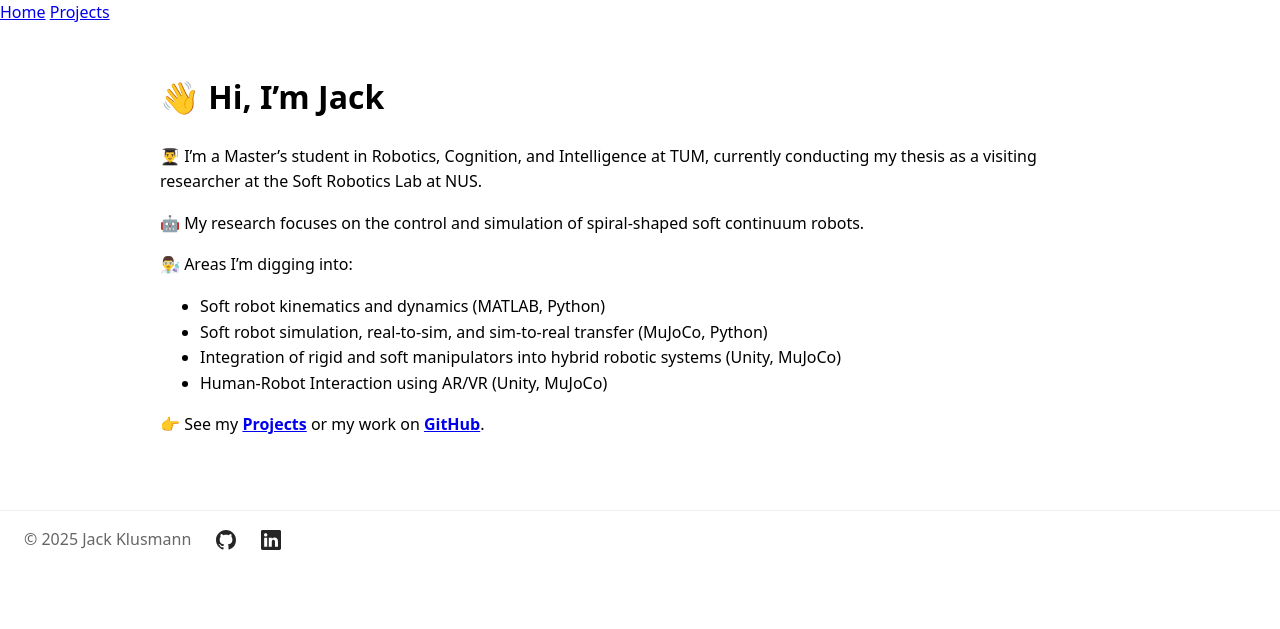
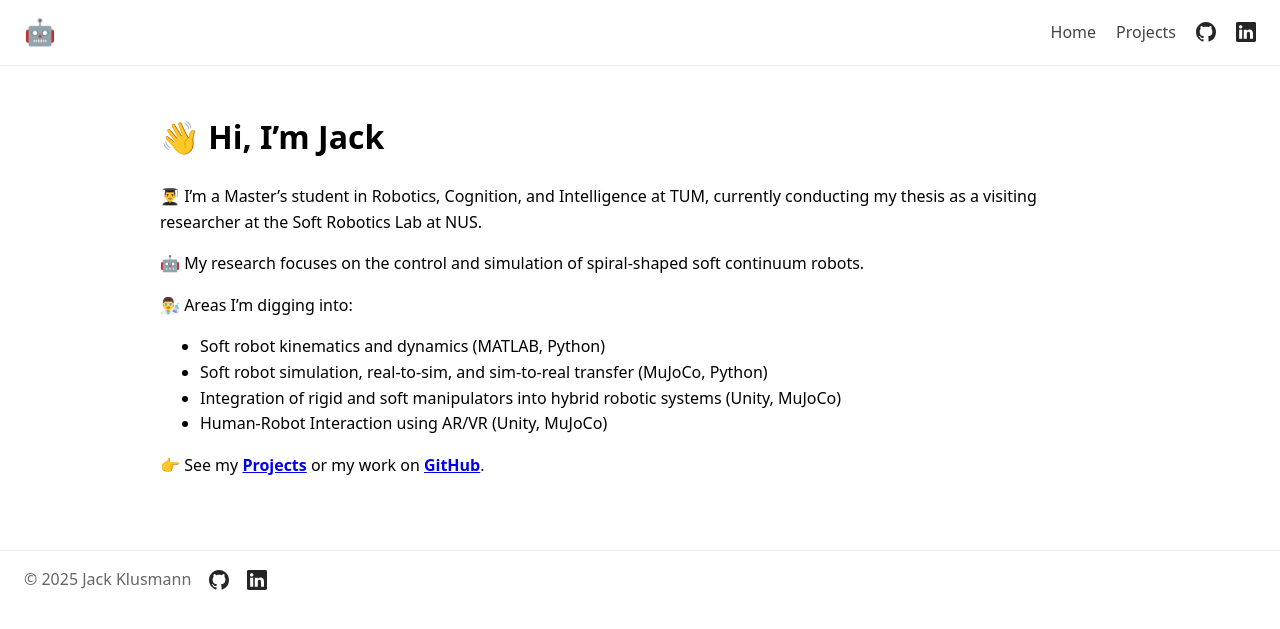
Before and after one commit to Jack-Klusmann/jack-klusmann.github.io, a Jekyll site: the page built from index.md, in a window 1280 px wide. Shown: the top 629 px of the page. Built offline with Jekyll 4.4.1, drawn with Linux system fonts in a browser that asks for light colours.

Commit message:
Adjusted header

```diff
--- a/_includes/header.html
+++ b/_includes/header.html
@@ -1,8 +1,17 @@
 <header class="site-header">
-  <div class="wrapper">
-    <nav class="site-nav">
-      <a class="page-link" href="{{ '/' | relative_url }}">Home</a>
-      <a class="page-link" href="{{ '/projects/' | relative_url }}">Projects</a>
+  <div class="wrapper header-content">
+    <div class="logo">
+      <span class="emoji">🤖</span>
+    </div>
+    <nav class="nav-links">
+      <a href="{{ '/' | relative_url }}">Home</a>
+      <a href="{{ '/projects/' | relative_url }}">Projects</a>
+      <a href="https://github.com/jack-klusmann" target="_blank" rel="noopener">
+        <img src="{{ '/assets/github.svg' | relative_url }}" alt="GitHub">
+      </a>
+      <a href="https://www.linkedin.com/in/jack-klusmann/" target="_blank" rel="noopener">
+        <img src="{{ '/assets/linkedin.svg' | relative_url }}" alt="LinkedIn">
+      </a>
     </nav>
   </div>
 </header>
--- a/assets/css/style.css
+++ b/assets/css/style.css
@@ -14,19 +14,65 @@ body { font-family: system-ui, sans-serif; line-height: 1.6; margin: 0; }
 .site-title { display: none !important; }
 .site-footer { border-top:1px solid #eee; margin-top:32px; padding:16px 24px; color:#666; }
 
+/* ----- Header ----- */
+
+.header-content {
+  display: flex;
+  align-items: center;
+  justify-content: space-between;
+  padding: 12px 24px;
+  border-bottom: 1px solid #eee;
+}
+
+.logo .emoji {
+  font-size: 1.6rem;
+}
+
+.nav-links {
+  display: flex;
+  align-items: center;
+  gap: 20px;
+}
+
+.nav-links a {
+  text-decoration: none;
+  font-weight: 500;
+  color: #444;
+  transition: color 0.2s;
+}
+
+.nav-links a:hover {
+  color: #000;
+}
+
+.nav-links img {
+  width: 20px;
+  height: 20px;
+  display: block;
+  opacity: 0.85;
+  transition: opacity 0.2s;
+}
+
+.nav-links img:hover {
+  opacity: 1;
+}
+
+/* ----- Footer ----- */
+
 .footer-content {
   display: flex;
   align-items: center;
-  gap: 25px;
+  gap: 18px;
 }
 
 .social-links {
   display: flex;
-  gap: 25px;
+  gap: 18px;
 }
 
 .social-links a {
-  text-decoration: none;
+  text-decoration: none !important;
+  border-bottom: none !important;
 }
 
 .social-links img {
```
